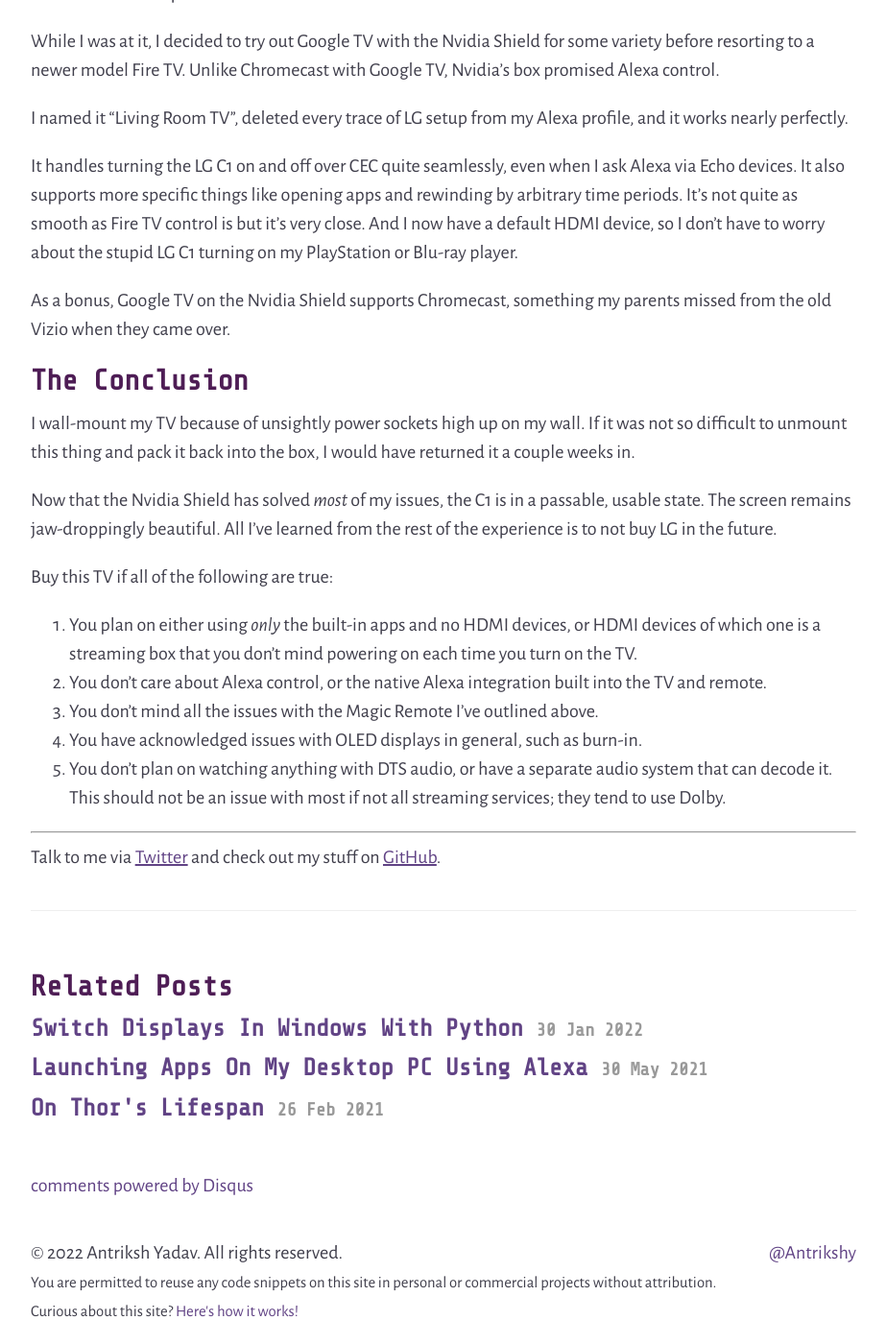
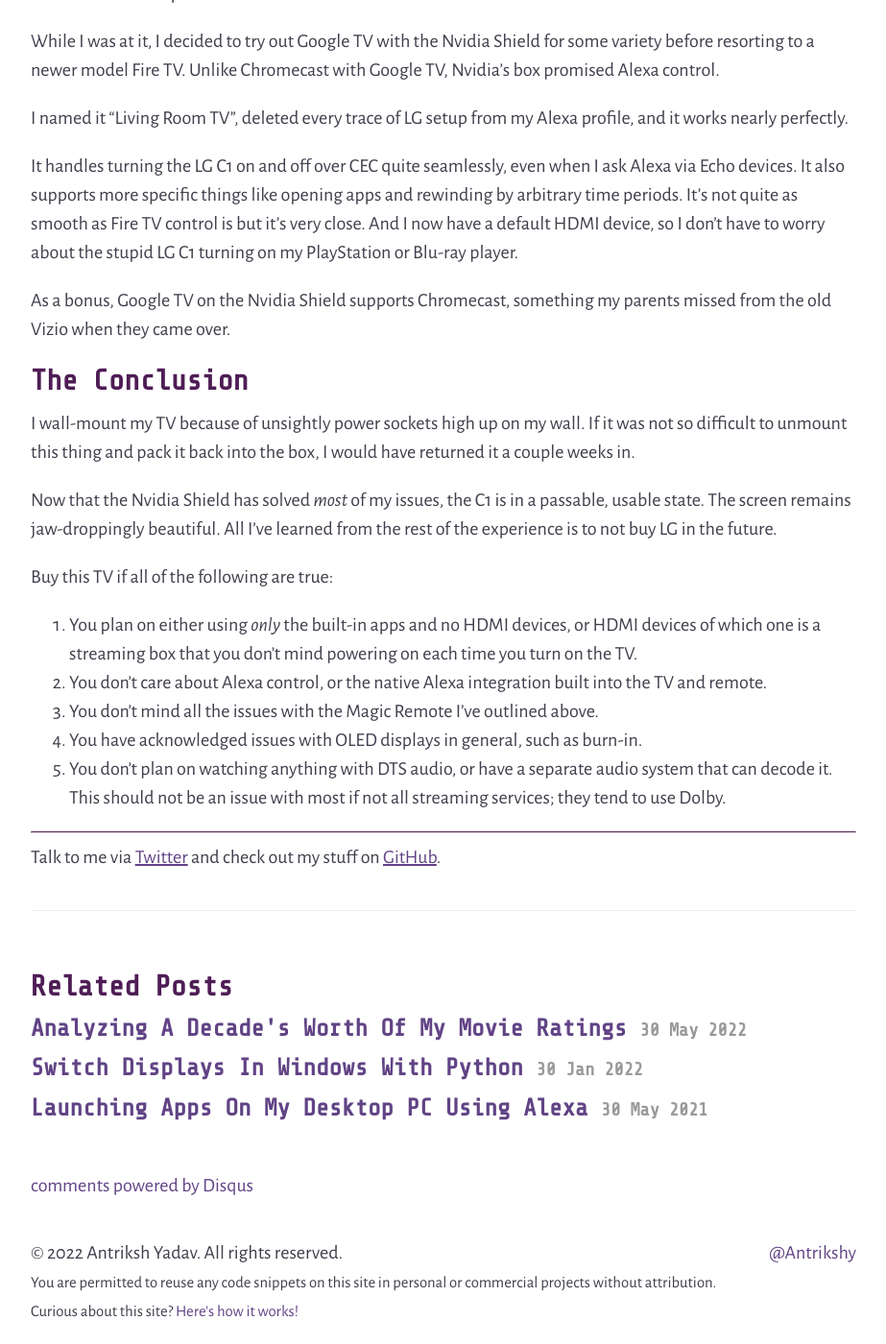
Before and after one commit to Antrikshy/antrikshy.github.io, a Jekyll site: the page built from code/_posts/2022-01-01-lg-c1-oled-review.md, in a window 1280 px wide and 1400 px high, scrolled down 5234 px. Shown: the whole window at 96% size, without its empty margins (178-1101 px from the left). Built offline with Jekyll 4.4.1, drawn with Linux system fonts in a browser that asks for light colours; some web fonts are replaced; comment, search, counter and statistics services are not loaded; some of the changed lines change nothing that is shown.

Commit message:
New post analyzing my IMDb ratings on film.Antrikshy

```diff
--- /dev/null
+++ b/film/_posts/2022-05-30-analyzing-a-decades-worth-of-my-movie-ratings.md
@@ -0,0 +1,139 @@
+---
+layout: post
+title: "Analyzing A Decade's Worth Of My Movie Ratings"
+permalink: "/film/analyzing-decades-worth-my-imdb-movie-ratings-may-2022"
+description: "Here, I analyze over a decade's worth of my IMDb movie ratings for interesting patterns using Jupyter, Pandas, and Python."
+---
+
+As we [have established](/film/introducing-antrikshs-film-blog), I have rated over a thousand movies on IMDb thus far. At the time of this writing, it's a treasure trove of data over a decade in the making. I've had many ideas to find interesting patterns in it.
+
+I decided to poke and prod at an exported copy. IMDb's CSV export includes basic data about each title - the IMDb user rating, release date etc. To get the real juicy info, I had to cross-reference it with full IMDb datasets. I finally had an excuse to put my [Rackfocus](https://github.com/Antrikshy/Rackfocus) project to good use. It's a little Python command line utility (install using `pip install rackfocus`) to pull freely available IMDb datasets and organize them into convenient SQLite tables.
+
+Here are some interesting finds from my own ratings. If you too have a trove of ratings on IMDb and want to run these (and more) analyses yourself, skip to the end for instructions.
+
+<!--more-->
+
+To set the stage, I rate every movie I watch. I generally don't review them in writing. For the most part, I save a rating within hours of watching. Occasionally, I may forget for a couple of days. Very rarely, I may change a rating a few days after. On the rare occasion that I rewatch a movie, I will reconsider my rating. I have noticed that in the majority of those cases, even years later, my rating does not change.
+
+IMDb ratings are on a scale from 1 to 10 (not 0 to 10).
+
+I should disclaim that while I work at Amazon at the time of publishing this, I am not affiliated with IMDb.
+
+## "Favorite" Directors
+
+For instance, I tried generating a data-driven list of my "favorite" directors. I first used a naïve method, simply adding up all my scores for all movies, grouped by director. Here's what that looked like.
+
+![](/assets/2022-cumulative-favorite-directors.png)
+
+Turns out this is wildly skewed by people who have directed lots of movies.
+
+I then decided to refine my method and find average ratings per director. In theory, this would get me a more meaningful list. Instead, it gave me a smattering of directors who have either directed very few movies that I've *really* enjoyed, or directors that I haven't watched all that much, but really enjoyed nevertheless. Here are the top few from that list.
+
+Rank|Director|Mean Rating
+-|-|-
+1|Dan Trachtenberg|10.000000
+2|Lenny Abrahamson|10.000000
+3|Jared Bush|10.000000
+4|Ronnie Del Carmen|10.000000
+5|Joss Whedon|10.000000
+6|Nathan Greno|10.000000
+7|Joe Russo|9.750000
+8|Anthony Russo|9.750000
+9|Jon Watts|9.666667
+10|Rich Moore|9.333333
+11|Byron Howard|9.333333
+12|Josh Cooley|9.000000
+13|Garth Davis|9.000000
+14|Roger Allers|9.000000,
+15|Daniel Scheinert|9.000000
+
+In retrospect, the initial list turned out to be a slightly better representation of my taste in movies. It's not perfect, but it does give a glimpse into the kinds of movies I'm likely to pick, in addition to my rating.
+
+## Through The Years
+
+Here's a histogram of the number of movies I've watched by release year.
+
+![](/assets/2022-my-movies-watched-by-release-year-histogram.png)
+
+To make any sense of this, I charted the number of movies released each year since the birth of cinema. It's a simple plot consisting of all IMDb titles of type "movie".
+
+![](/assets/2022-movie-release-years-histogram.png)
+
+While the shapes of the two histograms match at first glance, I was surprised to see that I over-index so much in movies released this millenium.
+
+Side-note: It's also fascinating to see the unprecedented impact of the Covid-19 pandemic on release patterns. It will be interesting to plot this again in a few years.
+
+A heatmap of my rating values against release year follows.
+
+![](/assets/2022-my-movie-ratings-by-release-year-heatmap.png)
+
+It would have been interesting to see more than one hot spot, especially if they were on different places on the y-axis. It would show any biases towards movies from specific eras. I'm glad to see that I don't. There are some warm spots, however. At the risk of reading too much into it:
+
+1. Just eyeballing the figure, I've watched slightly more movies released in 1997-98 than a few surrounding years. Honorable mentions from that year: *Men in Black*, *The Game*, *Face/Off*, *Armageddon*, *The Big Lebowski*, *Rush Hour*, *Saving Private Ryan*, *Ronin*, *Money Talks*, *Mulan*, and *Good Will Hunting*.
+2. Year 2008 is also quite hot. Honorable mentions from that year: *Cloverfield*, *Iron Man*, *The Dark Knight*, *Wanted*, *Sunshine Cleaning*, *Speed Racer*, *WALL·E*, and *Tropic Thunder*.
+3. Years 2010, 2011 and 2014 are highly rated. A handful of my top picks from that year, in no order: *Inception*, *Toy Story 3*, *The King's Speech*, *Unthinkable*, *Black Swan*, *Mission: Impossible - Ghost Protocol*, *Fast Five*, *Crazy, Stupid, Love*, *Super 8*, *The Adventures of Tintin*, *Chef*, *Captain America: The Winter Soldier*, *Gone Girl*, *The Guest*, *John Wick*, and *Edge of Tomorrow*.
+4. There is a bell curve around ratings 6-8 out of 10. This is analyzed further in the following section.
+
+## The Bell Curve
+
+Let's check how my ratings behave against normal distribution. Simplifying what the previous section's heatmap shows by removing release years from the picture gets us this.
+
+<img src="/assets/2022-my-movie-ratings-raw-histogram.png" style="display: block; float: none; margin-left: auto; margin-right: auto;">
+
+This shows low bias towards extremes. I've also maintained that this should be what *any* movie rating distribution should look like for two reasons.
+
+1. It's not u- or v-shaped. Bell curve resembles a normal distribution.
+2. A shift to the right (as in, greater than 5 out of 10) is expected, as people watch movies not by random sampling, but based on what they know they're likely to enjoy.
+
+## "Overrated" And "Underrated" Movies
+
+I've been curious about this one for a long time. What are my biggest deviations from the IMDb crowd? I made two plots of extreme outliers - movies that I have absolutely loved, way more than the population, and ones that I've hated, and consider overrated.
+
+We're all aware of such outliers in our personal tastes. These are the conversation starters, the ones that incite debate and discord. And finally, I have data driven answers.
+
+<img src="/assets/2022-my-movies-underrated-delta.png" style="max-width: 50%;">
+<img src="/assets/2022-my-movies-overrated-delta.png" style="max-width: 50%;">
+
+These lists comprise my 50 largest deltas anchored around IMDb averages on either end of the scale. The plots are sorted by IMDb ratings for easier visual skimming.
+
+There are some titles that I knew would appear in these lists. I remember *really* liking *G.I. Joe: The Rise of Cobra* almost a decade ago, then being surprised by its IMDb rating. Lo and behold, it's on my "underrated" list. Other titles, like *Gulliver's Travels*, I blame on a less experienced teenage palette, or me being in a forgiving mood at the time. Except for these extremes, most movies on the "underrated" list appear to be titles received positively by fans, which I happened to rate 9 or 10 out of 10. As evident, I don't hesitate to round up to 10 out of 10 ratings.
+
+As for the "overrated" list, I was confident of two very well-regarded titles showing up - *Citizen Kane* and *The Godfather* - and they did. *Napoleon Dynamite* also appears in my top 50 "overrated" delta list. Now You See It on YouTube has a [fascinating video essay](https://youtu.be/Cl8VMa8EBCA) on the hit-or-miss nature of this movie. Evidently, it missed me when I watched it.
+
+All that said, these two lists are some of the extremes in my rating behavior. I watched many of these movies many years ago, and not more than once. It's safe to assume that my ratings for these titles are the likeliest to change on rewatches.
+
+## Not Done Yet
+
+Pretty interesting patterns so far, but I'm not done yet.
+
+I hope to add more visualizations to my analysis notebook as I get more ideas.
+
+One thing I wanted to check was my affinities towards studios and distributors. I know Marvel Studios and Pixar would likely top my preferences for studios. It would be interesting to see if I have any proclivities to rate releases from big distribution houses - Universal, 20th Century Studios, Lionsgate, etc. - higher or lower than others. Unfortunately, IMDb's datasets don't contain studio and distributor associations. Performing such an analysis will require a lot more elbow grease.
+
+Moreover, I didn't spend enough time looking for interesting patterns in IMDb's raw datasets. That sounds like a fun time.
+
+I'll do follow-ups to this post eventually.
+
+## Try This Yourself
+
+If you are not the developer type, please note that these may not be the easiest of instructions to follow. I've tried to be succinct, relying on external links to fill in gaps. After all, I wrote the analysis code primarily for my own curiosity, this blog post, and maybe a [r/DataIsBeautiful](https://reddit.com/r/DataIsBeautiful) post or two.
+
+These instructions assume a Unix-like environment (so Linux or macOS). If you're on Windows, perhaps follow along in [WSL](https://docs.microsoft.com/en-us/windows/wsl/about), and good luck.
+
+Note that this is a memory-intensive process. At the time of this post's publishing, I was able to run it on an M1 MacBook Air with 8GB of RAM, but only barely. If you're reading this years from now, I may have updated the code with higher memory requirements.
+
+My analyzer is written as a [Jupyter](https://jupyter.org) notebook. There are several ways to run these things. My new favorite is the native support in Visual Studio Code, because of how little hassle it is. Read [more here](https://code.visualstudio.com/docs/datascience/jupyter-notebooks).
+
+If you're familiar with running notebooks and/or have your own preferred environment, [here's my repo](https://github.com/Antrikshy/PersonalMovieAnalysis). You can stop reading now.
+
+The rest is for Jupyter beginners, and assumes a VS Code installation.
+
+1. Clone the [analysis repo](https://github.com/Antrikshy/PersonalMovieAnalysis) from GitHub. Freshly cloned, there shouldn't be much in that directory.
+2. Install [Python](https://www.python.org/downloads) using one of several methods. If your operating system comes with a Python installation (like macOS), it's a good idea to have a separate installation and let the system install untouched. I've had the macOS-included Python [not behave](https://stackoverflow.com/a/71192123/2005759) intuitively before.
+3. I recommend [using virtualenv](/code/virtualenv-quick-practical-explanation-beginners) before installing everything else. This keeps things clean and helps avoid package version headache in the future.
+4. Install my [Rackfocus](https://github.com/Antrikshy/Rackfocus) utility using `pip install rackfocus`. Use it to generate a rackfocus_out.db file. This will involve multi-gigabyte downloads. See the linked GitHub repo for instructions. The notebook relies on this SQLite database file. Place this file in the cloned directory from step 1.
+5. Download an export of your IMDb ratings from your IMDb account. Instructions should be on this [help page](https://help.imdb.com/article/imdb/track-movies-tv/ratings-faq/G67Y87TFYYP6TWAV). Place this file in the cloned directory from step 1.
+6. To recap, you should have added into the cloned repo: rackfocus_out.db and ratings.csv. If you rename any of these files, you will need to find and replace all references in the analyzer.
+7. Run `pip install jupyter pandas seaborn`. Installing these packages will also install numerous additional dependencies. If you're reading this years from publishing, check the README on GitHub for any additional dependencies required.
+8. Open Analysis.ipynb in VS Code. The first time, it may prompt you to select a Python kernel. If you're using virtualenv, point it to the environment you created, or choose whichever installation you used to download dependencies.
+9. Run the notebook. It should run cleanly from top to bottom, generating plots and tables along the way. Additionally, each section - i.e. between big headings - should also run independently as long as the setup section at the top of the notebook has been run. I haven't extensively validated this.
--- a/public/css/poole.css
+++ b/public/css/poole.css
@@ -171,7 +171,7 @@
 
 /* Misc */
 hr {
-  position: relative;\
+  position: relative;
   border-top: 1px solid var(--primary-color);
 }
 
@@ -483,8 +483,6 @@
   font-size: 75%;
   color: #999;
 }
-.related-posts li a:hover {
-}
 .related-posts li a:hover small {
   color: inherit;
 }
```
Also changed, not shown: assets/2022-cumulative-favorite-directors.png (added), assets/2022-movie-release-years-histogram.png (added), assets/2022-my-movie-ratings-by-release-year-heatmap.png (added), assets/2022-my-movie-ratings-raw-histogram.png (added), assets/2022-my-movies-overrated-delta.png (added), assets/2022-my-movies-underrated-delta.png (added), assets/2022-my-movies-watched-by-release-year-histogram.png (added).
